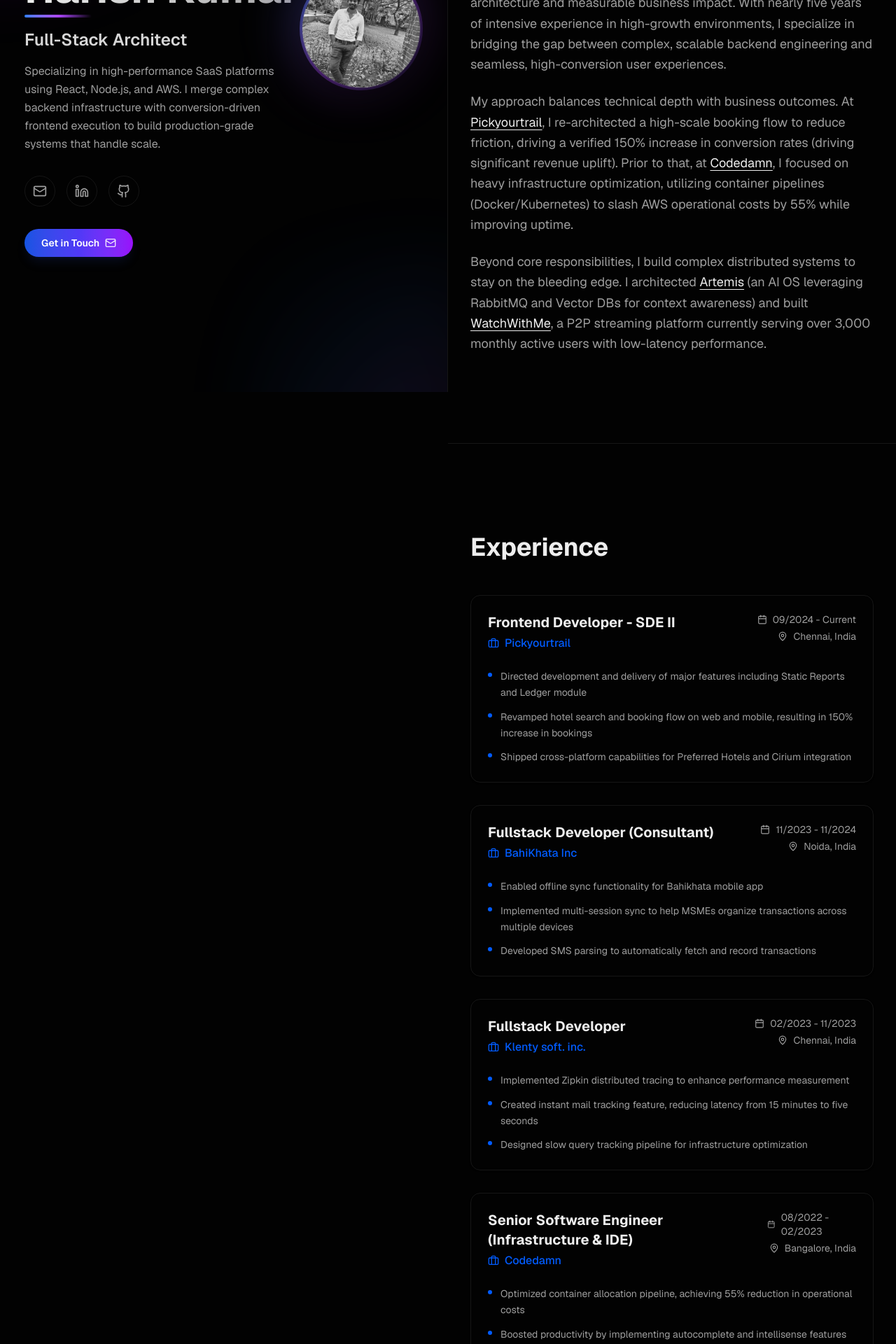
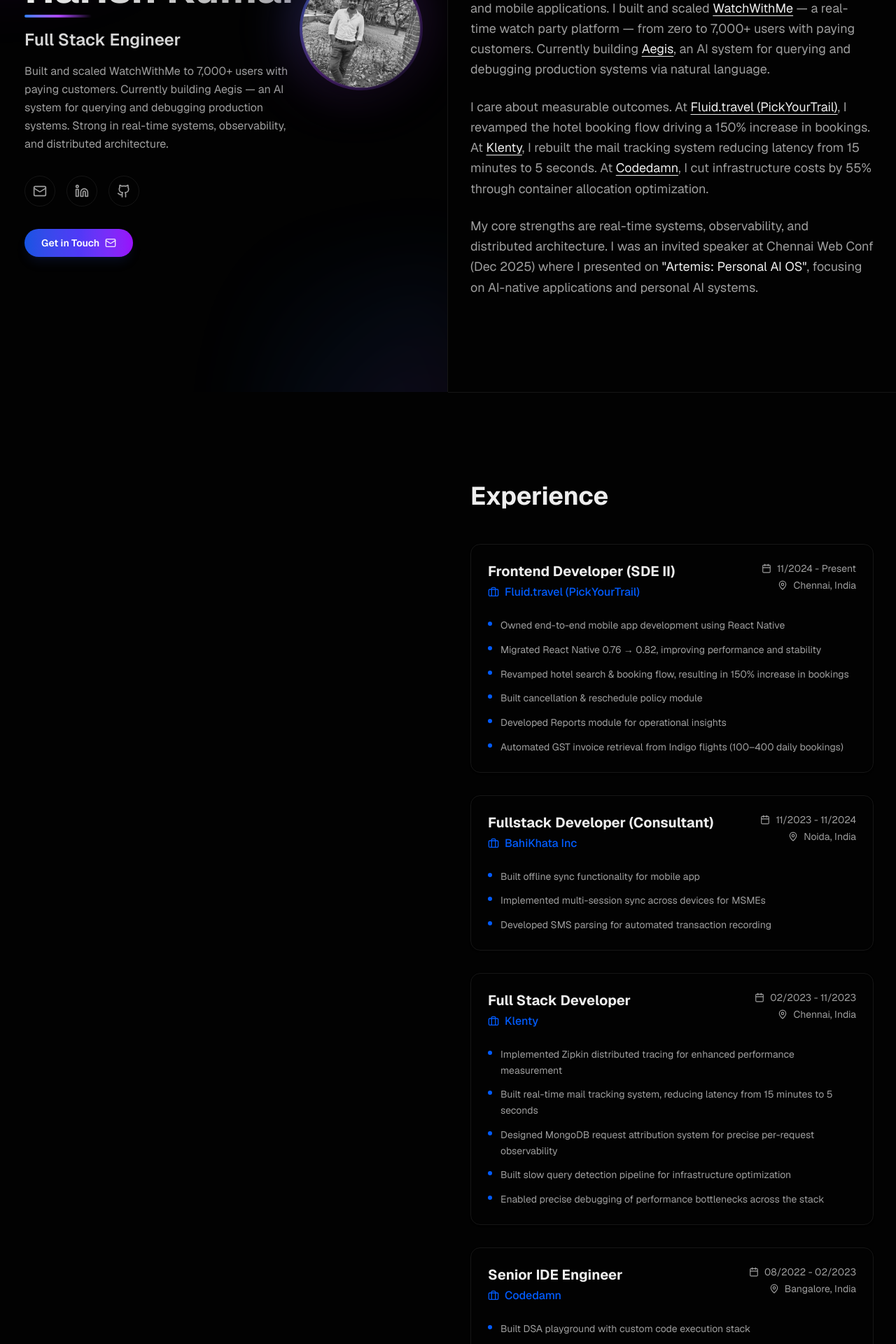
Before and after one commit to thelonewolf123/portfolio-v2, a Next.js app: page / in a window 1280 px wide. Shown: the part 240-2160 px from the top of the page at 70% size. Built offline with nearby package versions, Linux system fonts and the light colour scheme.

Commit message:
feat: update job title and enhance AboutSection with detailed experience and project highlights

```diff
--- a/app/layout.tsx
+++ b/app/layout.tsx
@@ -7,9 +7,9 @@ const _geist = Geist({ subsets: ["latin"] })
 const _geistMono = Geist_Mono({ subsets: ["latin"] })
 
 export const metadata: Metadata = {
-  title: "Harish Kumar - Senior Frontend Developer",
+  title: "Harish Kumar - Full Stack Engineer",
   description:
-    "Senior Frontend Developer specializing in TypeScript, React, and AWS. Experienced in building high-performance, scalable applications.",
+    "Full Stack Engineer with 5+ years of experience. Built WatchWithMe to 7,000+ users. Currently building Aegis — an AI system for querying and debugging production systems.",
   generator: "v0.app",
 }
 
--- a/app/page.tsx
+++ b/app/page.tsx
@@ -59,7 +59,7 @@ export default function Home() {
 
         {/* Footer */}
         <footer className="px-4 md:px-8 py-8 border-t border-border text-center text-sm text-muted-foreground">
-          <p>© 2025 Harish Kumar. Built with Next.js and React.</p>
+          <p>© 2026 Harish Kumar. Built with Next.js and React.</p>
         </footer>
       </div>
     </div>
--- a/components/sections/about-section.tsx
+++ b/components/sections/about-section.tsx
@@ -10,26 +10,52 @@ export function AboutSection() {
         <h2 className="text-3xl md:text-4xl font-bold mb-8">About Me</h2>
         <div className="space-y-6 text-base md:text-lg text-muted-foreground leading-relaxed">
           <p>
-            I am a results-obsessed Full-Stack Engineer focused on system
-            architecture and measurable business impact. With nearly five years
-            of intensive experience in high-growth environments, I specialize in
-            bridging the gap between complex, scalable backend engineering and
-            seamless, high-conversion user experiences.
+            Full-stack engineer with 5+ years of experience building scalable
+            web and mobile applications. I built and scaled{" "}
+            <Link
+              href="https://www.watchwithme.in"
+              target="_blank"
+              rel="noopener noreferrer"
+              className="text-foreground underline underline-offset-4 hover:text-primary transition-colors"
+            >
+              WatchWithMe
+            </Link>{" "}
+            — a real-time watch party platform — from zero to 7,000+ users with
+            paying customers. Currently building{" "}
+            <Link
+              href="https://artemis-ai-beta.vercel.app"
+              target="_blank"
+              rel="noopener noreferrer"
+              className="text-foreground underline underline-offset-4 hover:text-primary transition-colors"
+            >
+              Aegis
+            </Link>
+            , an AI system for querying and debugging production systems via
+            natural language.
           </p>
 
           <p>
-            My approach balances technical depth with business outcomes. At{" "}
+            I care about measurable outcomes. At{" "}
             <Link
               href="https://www.pickyourtrail.com"
               target="_blank"
               rel="noopener noreferrer"
               className="text-foreground underline underline-offset-4 hover:text-primary transition-colors"
             >
-              Pickyourtrail
+              Fluid.travel (PickYourTrail)
             </Link>
-            , I re-architected a high-scale booking flow to reduce friction,
-            driving a verified 150% increase in conversion rates (driving
-            significant revenue uplift). Prior to that, at{" "}
+            , I revamped the hotel booking flow driving a 150% increase in
+            bookings. At{" "}
+            <Link
+              href="https://klenty.com"
+              target="_blank"
+              rel="noopener noreferrer"
+              className="text-foreground underline underline-offset-4 hover:text-primary transition-colors"
+            >
+              Klenty
+            </Link>
+            , I rebuilt the mail tracking system reducing latency from 15
+            minutes to 5 seconds. At{" "}
             <Link
               href="https://codedamn.com"
               target="_blank"
@@ -38,34 +64,16 @@ export function AboutSection() {
             >
               Codedamn
             </Link>
-            , I focused on heavy infrastructure optimization, utilizing
-            container pipelines (Docker/Kubernetes) to slash AWS operational
-            costs by 55% while improving uptime.
+            , I cut infrastructure costs by 55% through container allocation
+            optimization.
           </p>
 
           <p>
-            Beyond core responsibilities, I build complex distributed systems to
-            stay on the bleeding edge. I architected{" "}
-            <Link
-              href="https://artemis-ai-beta.vercel.app"
-              target="_blank"
-              rel="noopener noreferrer"
-              className="text-foreground underline underline-offset-4 hover:text-primary transition-colors"
-            >
-              Artemis
-            </Link>{" "}
-            (an AI OS leveraging RabbitMQ and Vector DBs for context awareness)
-            and built{" "}
-            <Link
-              href="https://watchwithme.in"
-              target="_blank"
-              rel="noopener noreferrer"
-              className="text-foreground underline underline-offset-4 hover:text-primary transition-colors"
-            >
-              WatchWithMe
-            </Link>
-            , a P2P streaming platform currently serving over 3,000 monthly
-            active users with low-latency performance.
+            My core strengths are real-time systems, observability, and
+            distributed architecture. I was an invited speaker at Chennai Web
+            Conf (Dec 2025) where I presented on{" "}
+            <span className="text-foreground">"Artemis: Personal AI OS"</span>,
+            focusing on AI-native applications and personal AI systems.
           </p>
         </div>
       </div>
--- a/components/sections/hero-section.tsx
+++ b/components/sections/hero-section.tsx
@@ -23,13 +23,13 @@ export function HeroSection() {
               <div className="h-1 w-24 bg-linear-to-r from-blue-500 via-purple-500 to-transparent mx-auto md:mx-0 rounded-full"></div>
             </div>
             <p className="text-xl md:text-2xl font-semibold text-foreground/90">
-              Full-Stack Architect
+              Full Stack Engineer
             </p>
             <p className="text-base text-muted-foreground leading-relaxed max-w-sm">
-              Specializing in high-performance SaaS platforms using React,
-              Node.js, and AWS. I merge complex backend infrastructure with
-              conversion-driven frontend execution to build production-grade
-              systems that handle scale.
+              Built and scaled WatchWithMe to 7,000+ users with paying
+              customers. Currently building Aegis — an AI system for querying
+              and debugging production systems. Strong in real-time systems,
+              observability, and distributed architecture.
             </p>
           </div>
 
--- a/data/portfolio.json
+++ b/data/portfolio.json
@@ -3,14 +3,17 @@
         "title": "Experience",
         "experiences": [
             {
-                "date": "09/2024 - Current",
-                "title": "Frontend Developer - SDE II",
-                "company": "Pickyourtrail",
+                "date": "11/2024 - Present",
+                "title": "Frontend Developer (SDE II)",
+                "company": "Fluid.travel (PickYourTrail)",
                 "location": "Chennai, India",
                 "highlights": [
-                    "Directed development and delivery of major features including Static Reports and Ledger module",
-                    "Revamped hotel search and booking flow on web and mobile, resulting in 150% increase in bookings",
-                    "Shipped cross-platform capabilities for Preferred Hotels and Cirium integration"
+                    "Owned end-to-end mobile app development using React Native",
+                    "Migrated React Native 0.76 → 0.82, improving performance and stability",
+                    "Revamped hotel search & booking flow, resulting in 150% increase in bookings",
+                    "Built cancellation & reschedule policy module",
+                    "Developed Reports module for operational insights",
+                    "Automated GST invoice retrieval from Indigo flights (100–400 daily bookings)"
                 ]
             },
             {
@@ -19,43 +22,45 @@
                 "company": "BahiKhata Inc",
                 "location": "Noida, India",
                 "highlights": [
-                    "Enabled offline sync functionality for Bahikhata mobile app",
-                    "Implemented multi-session sync to help MSMEs organize transactions across multiple devices",
-                    "Developed SMS parsing to automatically fetch and record transactions"
+                    "Built offline sync functionality for mobile app",
+                    "Implemented multi-session sync across devices for MSMEs",
+                    "Developed SMS parsing for automated transaction recording"
                 ]
             },
             {
                 "date": "02/2023 - 11/2023",
-                "title": "Fullstack Developer",
-                "company": "Klenty soft. inc.",
+                "title": "Full Stack Developer",
+                "company": "Klenty",
                 "location": "Chennai, India",
                 "highlights": [
-                    "Implemented Zipkin distributed tracing to enhance performance measurement",
-                    "Created instant mail tracking feature, reducing latency from 15 minutes to five seconds",
-                    "Designed slow query tracking pipeline for infrastructure optimization"
+                    "Implemented Zipkin distributed tracing for enhanced performance measurement",
+                    "Built real-time mail tracking system, reducing latency from 15 minutes to 5 seconds",
+                    "Designed MongoDB request attribution system for precise per-request observability",
+                    "Built slow query detection pipeline for infrastructure optimization",
+                    "Enabled precise debugging of performance bottlenecks across the stack"
                 ]
             },
             {
                 "date": "08/2022 - 02/2023",
-                "title": "Senior Software Engineer (Infrastructure & IDE)",
+                "title": "Senior IDE Engineer",
                 "company": "Codedamn",
                 "location": "Bangalore, India",
                 "highlights": [
-                    "Optimized container allocation pipeline, achieving 55% reduction in operational costs",
-                    "Boosted productivity by implementing autocomplete and intellisense features",
-                    "Collaborated with instructors to develop data structure and algorithm code execution stack"
+                    "Built DSA playground with custom code execution stack",
+                    "Developed real-time collaborative coding editor",
+                    "Implemented autocomplete & IntelliSense features",
+                    "Reduced infrastructure cost by 55% through container allocation optimization"
                 ]
             },
             {
                 "date": "03/2021 - 07/2022",
-                "title": "Member of technical staff",
+                "title": "Member of Technical Staff",
                 "company": "Facilio",
                 "location": "Chennai, India",
                 "highlights": [
-                    "Developed AI parser using template parsing to process over 6,000 payment receipts, enhancing product marketability",
-                    "Created pivot table feature to aggregate data across modules, improving analysis capabilities",
-                    "Added conditional formatting and calculated fields to increase pivot table functionality",
-                    "Integrated parcel owner parsing from photo with Android and notification system for employee alerts"
+                    "Built advanced pivot table analytics system for cross-module data aggregation",
+                    "Implemented conditional formatting & script columns",
+                    "Enabled spreadsheet-like computations inside product"
                 ]
             }
         ]
@@ -64,38 +69,56 @@
         "title": "Skills",
         "categories": [
             {
-                "name": "Frontend",
+                "name": "Languages",
                 "skills": [
                     "TypeScript",
                     "JavaScript",
+                    "Python"
+                ]
+            },
+            {
+                "name": "Frontend",
+                "skills": [
                     "React",
                     "React Native",
                     "Next.js",
-                    "GraphQL",
-                    "Performance Optimization"
+                    "TailwindCSS",
+                    "Shadcn"
                 ]
             },
             {
-                "name": "Backend & DevOps",
+                "name": "Backend",
                 "skills": [
                     "Node.js",
+                    "GraphQL",
+                    "Express"
+                ]
+            },
+            {
+                "name": "Databases",
+                "skills": [
                     "PostgreSQL",
                     "MongoDB",
                     "Redis",
-                    "AWS",
-                    "CI/CD",
-                    "GitHub Actions",
-                    "Cloud Infrastructure"
+                    "MySQL"
                 ]
             },
             {
-                "name": "Other",
+                "name": "Cloud & DevOps",
                 "skills": [
-                    "n8n",
-                    "API Integration",
-                    "Caching Solutions",
-                    "API Design",
-                    "System Architecture"
+                    "AWS",
+                    "Serverless",
+                    "Docker",
+                    "Pulumi"
+                ]
+            },
+            {
+                "name": "Core Strengths",
+                "skills": [
+                    "Distributed Systems",
+                    "Real-time Systems",
+                    "Observability & Debugging",
+                    "AI-powered Tools"
                 ]
             }
         ]
@@ -103,6 +126,32 @@
     "projects": {
         "title": "Projects",
         "projects": [
+            {
+                "title": "WatchWithMe",
+                "date": "April 2024 – Present",
+                "description": "Real-time watch party platform (Web & Mobile). Scaled to 7,000+ users with paying customers. Built synchronized playback using WebSockets, integrated voice & video chat, and solved hard latency, drift & onboarding challenges.",
+                "tags": [
+                    "WebSockets",
+                    "React Native",
+                    "WebRTC"
+                ],
+                "stats": "7,000+ users • Paying customers",
+                "liveUrl": "https://www.watchwithme.in",
+                "imageUrl": "/watchwithme.png"
+            },
+            {
+                "title": "Artemis",
+                "date": "October 2025 – Present",
+                "description": "Personal AI OS presented at Chennai Web Conf (Dec 2025). Integrates task management, note-taking, reminders, and Perplexity-powered research with voice interaction and calendar sync.",
+                "tags": [
+                    "Telegram Bot",
+                    "n8n",
+                    "Productivity"
+                ],
+                "githubUrl": "https://github.com/thelonewolf123/artemis-ai",
+                "liveUrl": "https://artemis-ai-beta.vercel.app",
+                "imageUrl": "/artemis.png"
+            },
             {
                 "title": "Job Genie",
                 "date": "November 2025 – Present",
@@ -116,35 +165,9 @@
                 "imageUrl": "/job-genie.png"
             },
             {
-                "title": "Artemis",
-                "date": "October 2025 – Present",
-                "description": "Personal productivity assistant built on n8n and Telegram. Integrates task management, note-taking, reminders, and Perplexity-powered research with voice interaction and calendar sync.",
-                "tags": [
-                    "Telegram Bot",
-                    "n8n",
-                    "Productivity"
-                ],
-                "githubUrl": "https://github.com/thelonewolf123/artemis-ai",
-                "liveUrl": "https://artemis-ai-beta.vercel.app",
-                "imageUrl": "/artemis.png"
-            },
-            {
-                "title": "WatchWithMe.in",
-                "date": "April 2024 – Present",
-                "description": "Chrome extension and mobile app providing a theater-like movie-watching experience for long-distance couples. Features synchronized video playback with integrated voice and video chat.",
-                "tags": [
-                    "Chrome Extension",
-                    "React Native",
-                    "WebRTC"
-                ],
-                "stats": "4,000+ monthly active users • 14,000+ watch hours",
-                "liveUrl": "https://www.watchwithme.in",
-                "imageUrl": "/watchwithme.png"
-            },
-            {
                 "title": "Stardust.app",
                 "date": "April 2023 – Present",
-                "description": "Proof-of-concept container deployment platform built on AWS Spot Instances. Added support for disaster management and one-command infrastructure provisioning with Pulumi.",
+                "description": "Container deployment platform built on AWS Spot Instances with disaster recovery and one-command infrastructure provisioning via Pulumi.",
                 "tags": [
                     "AWS",
                     "Containers",
@@ -157,7 +180,7 @@
     },
     "blog": {
         "title": "Blog",
-        "description": "I share my insights on frontend development, performance optimization, and building scalable applications.",
+        "description": "I write about full-stack engineering, real-time systems, observability, and building AI-powered tools.",
         "buttonText": "Read All Articles",
         "buttonUrl": "/blog"
     }
```
